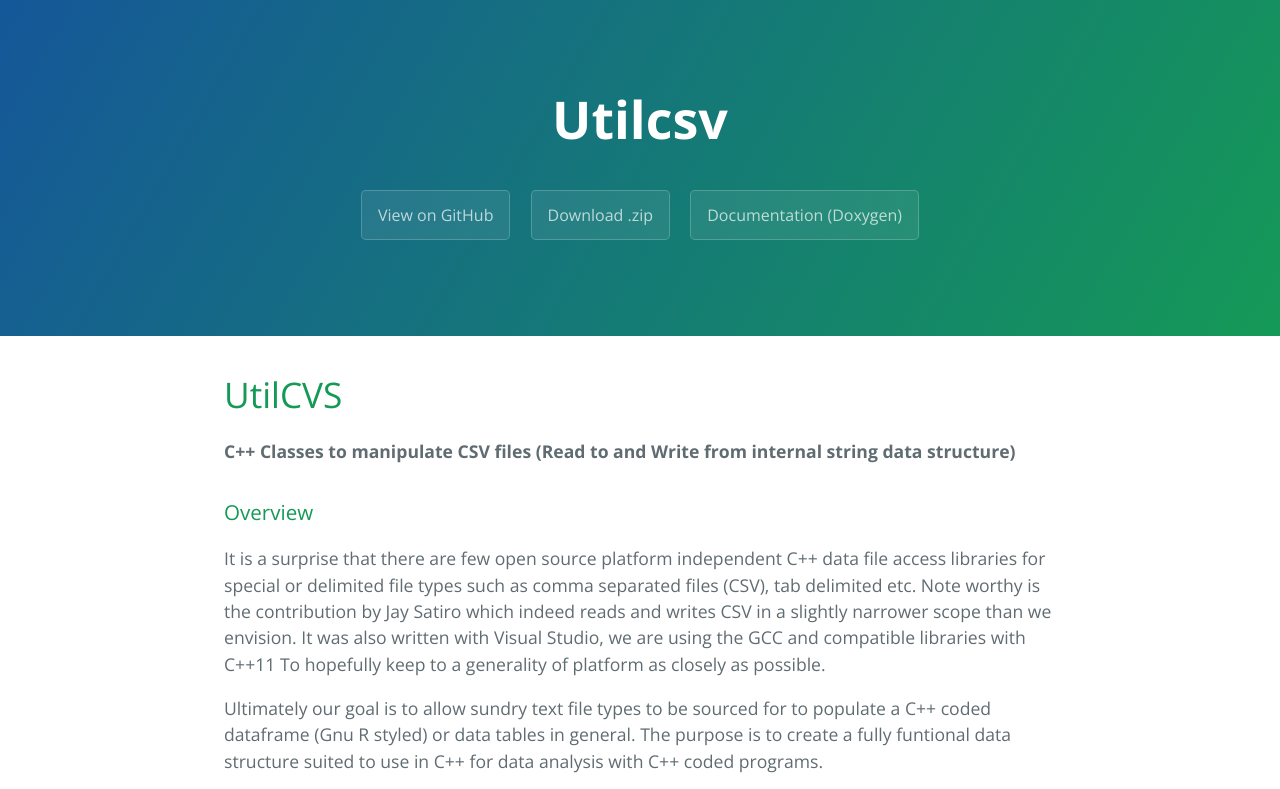
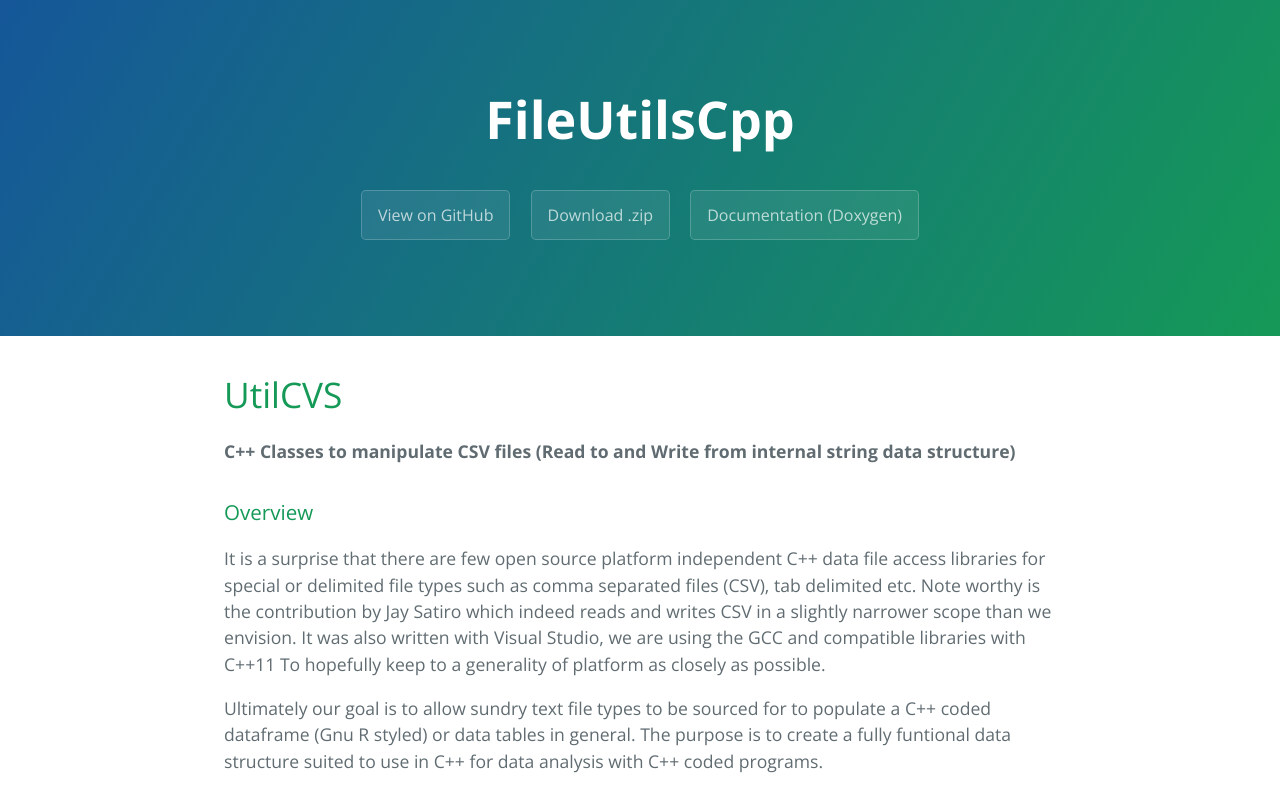
Before and after one commit to medmatix/FileUtils, a plain HTML site: page index.html in a window 1280 px wide. Shown: the top 789 px of the page. Drawn offline with nearby package versions, Linux system fonts and the light colour scheme; files whose address does not match are found by name.

Commit message:
Update index.html

```diff
--- a/index.html
+++ b/index.html
@@ -11,7 +11,7 @@
   </head>
   <body>
     <section class="page-header">
-      <h1 class="project-name">Utilcsv</h1>
+      <h1 class="project-name">FileUtilsCpp</h1>
       <h2 class="project-tagline"></h2>
       <a href="https://github.com/medmatix/FileUtilsCpp" class="btn">View on GitHub</a>
       <a href="https://github.com/medmatix/FileUtilsCpp/zipball/master" class="btn">Download .zip</a>
```
